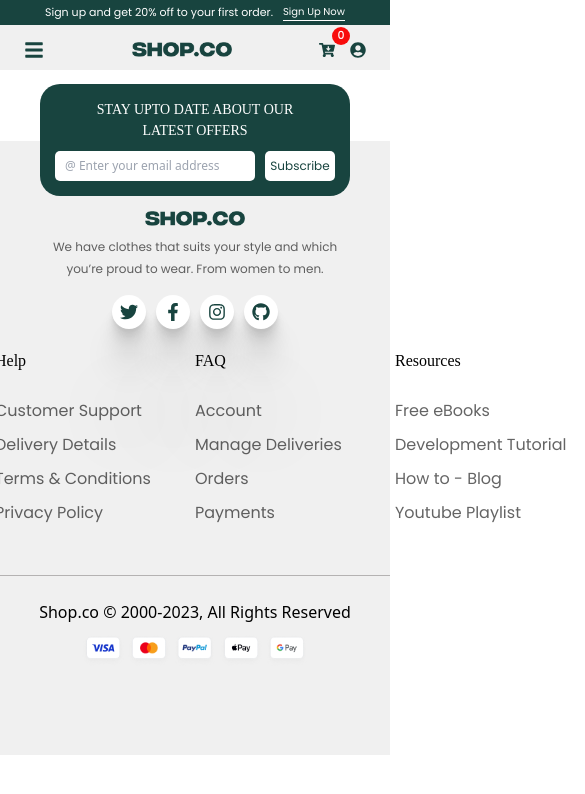
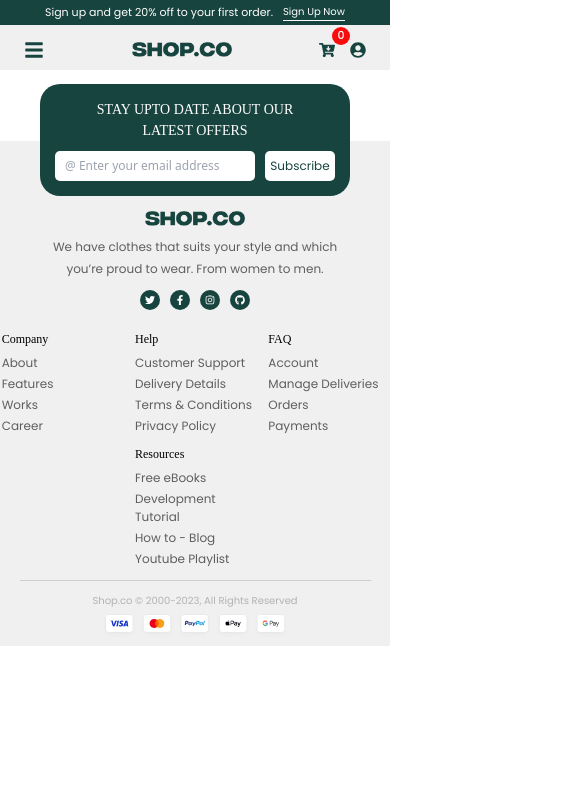
Before and after one commit to MariumAkterDev/SHOP.CO, a React (Vite) app: page / in a window 390 px wide. Shown: the top 794 px of the page, 585 px wide, since content can reach past the window. Built offline with nearby package versions, Linux system fonts and the light colour scheme; a web font is replaced by a local one.

Commit message:
updates commit

```diff
--- a/src/Components/Footer/Footer.css
+++ b/src/Components/Footer/Footer.css
@@ -1,5 +1,5 @@
 .Footer{
-    @apply pt-[70px] sm:pt-[100px] lg:pt-[140px] pb-[87px] bg-secondColor-F0 mt-[-55px] sm:mt-[-70px] lg:mt-[-100px]
+    @apply pt-[70px] sm:pt-[100px] lg:pt-[140px] pb-[6px] sm:pb-[15px] lg:pb-[87px] bg-secondColor-F0 mt-[-55px] sm:mt-[-70px] lg:mt-[-100px]
 }
 /* -----------------------------------------Subscribe Part----------------------------------- */
 .mySubsCont{
@@ -25,41 +25,41 @@
     @apply w-full flex flex-col gap-[20px] lg:gap-0 lg:flex-row items-center lg:items-start lg:justify-between
 }
 .footerMenuFullCard{
-    @apply flex justify-between
+    @apply flex lg:justify-between flex-wrap justify-around gap-[10px] xl:gap-0
 }
 .footerLogo{
     @apply w-[100px] lg:w-[167px] m-auto lg:m-0
 }
 .footerP{
-    @apply w-[300px] lg:w-[248px] text-center lg:text-left text-[12px] lg:text-[14px] text-[#0000009b] font-normal font-poppins leading-[22px] mt-[10px] lg:mt-[25px] mb-[15px] lg:mb-[35px]
+    @apply w-[300px] lg:w-[248px] text-center lg:text-left text-[12px] lg:text-[14px] text-[#0000009b] font-normal font-poppins leading-[22px] my-[10px] lg:mt-[25px] lg:mb-[35px]
 }
 .footer_Icon ul{
     @apply flex items-center justify-center lg:justify-start gap-[10px]
 }
 .footer_Icon ul li{
-    @apply p-[8px] bg-[#fff] rounded-full shadow-[0_2.8px_2.2px_rgba(0,_0,_0,_0.034),_0_6.7px_5.3px_rgba(0,_0,_0,_0.048),_0_12.5px_10px_rgba(0,_0,_0,_0.06),_0_22.3px_17.9px_rgba(0,_0,_0,_0.072),_0_41.8px_33.4px_rgba(0,_0,_0,_0.086),_0_100px_80px_rgba(0,_0,_0,_0.12)] text-brand-Color text-[18px] hover:bg-brand-Color hover:text-[#fff] transition-all duration-[0.3s]
+    @apply p-[5px] lg:p-[8px] bg-brand-Color lg:bg-[#fff] rounded-full lg:shadow-[0_2.8px_2.2px_rgba(0,_0,_0,_0.034),_0_6.7px_5.3px_rgba(0,_0,_0,_0.048),_0_12.5px_10px_rgba(0,_0,_0,_0.06),_0_22.3px_17.9px_rgba(0,_0,_0,_0.072),_0_41.8px_33.4px_rgba(0,_0,_0,_0.086),_0_100px_80px_rgba(0,_0,_0,_0.12)] text-[#fff] lg:text-brand-Color text-[10px] lg:text-[18px] hover:bg-brand-Color hover:text-[#fff] transition-all duration-[0.3s]
 }
 /* ---------------------------FooterMenu------------------------------------ */
 .footerMenuItems{
-    @apply flex flex-col gap-[10px] w-[200px]
+    @apply flex flex-col gap-[3px] lg:gap-[10px] w-[120px] lg:w-[200px]
 }
 .footerMenuH2{
-    @apply  text-[16px] text-[#000] font-normal font-poltawski mb-[26px]
+    @apply text-[12px] lg:text-[16px] text-[#000] font-normal font-poltawski mb-[6px] lg:mb-[26px]
 }
 .footerMenuItems .footerSingMenu{
-    @apply text-[16px] text-[#0000009b] font-normal font-poppins hover:text-[#000] hover:font-medium
+    @apply text-[12px] lg:text-[16px] text-[#0000009b] font-normal font-poppins hover:text-[#000] hover:font-medium
 }
 /* -----------------------------------Footer Row 2----------------------------------- */
 .footerRow2{
-    @apply w-[full] h-[1px] bg-[#8e8b8b9b] mt-[50px] mb-[24px]
+    @apply w-[90%] lg:w-full h-[1px] bg-[#a39f9f6c]  lg:bg-[#8e8b8b9b] my-[12px] lg:mt-[50px] lg:mb-[24px] m-auto
 }
 /* -----------------------------------Footer Row 3----------------------------------- */
 .footerRow3{
-    @apply flex flex-col gap-[10px] sm:gap-0 sm:flex-row justify-between items-center
+    @apply w-[90%] m-auto lg:w-full  flex flex-col gap-[4px] sm:gap-0 sm:flex-row justify-between items-center text-[#8e8b8b9b] text-[10px] lg:text-[14px] font-poppins font-normal
 }
 .footerRow3Img {
     @apply flex justify-center items-center
 }
 .footerRow3Img img{
-    @apply w-[46px]
+    @apply w-[38px] sm:w-[46px]
 }
```
